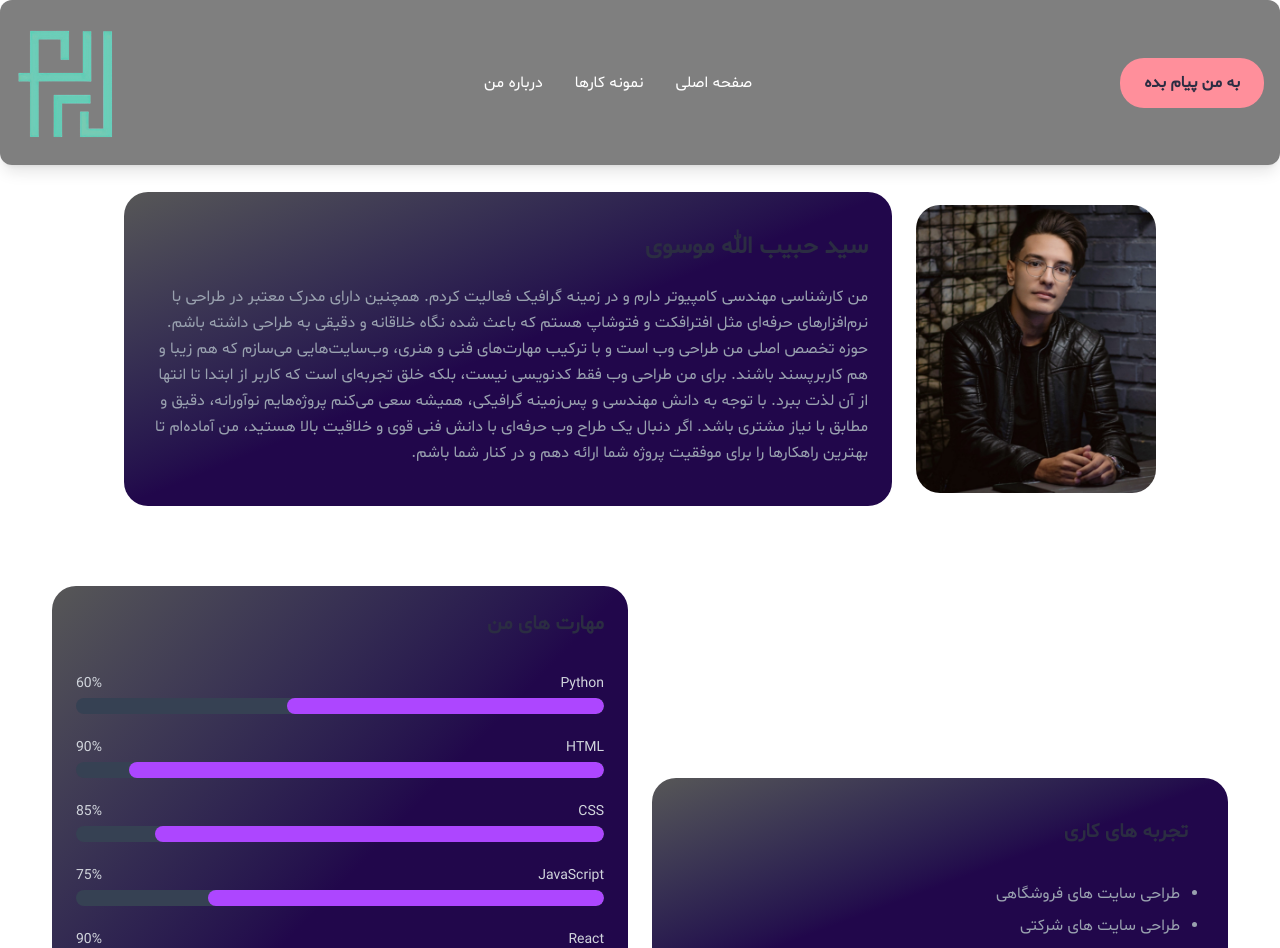
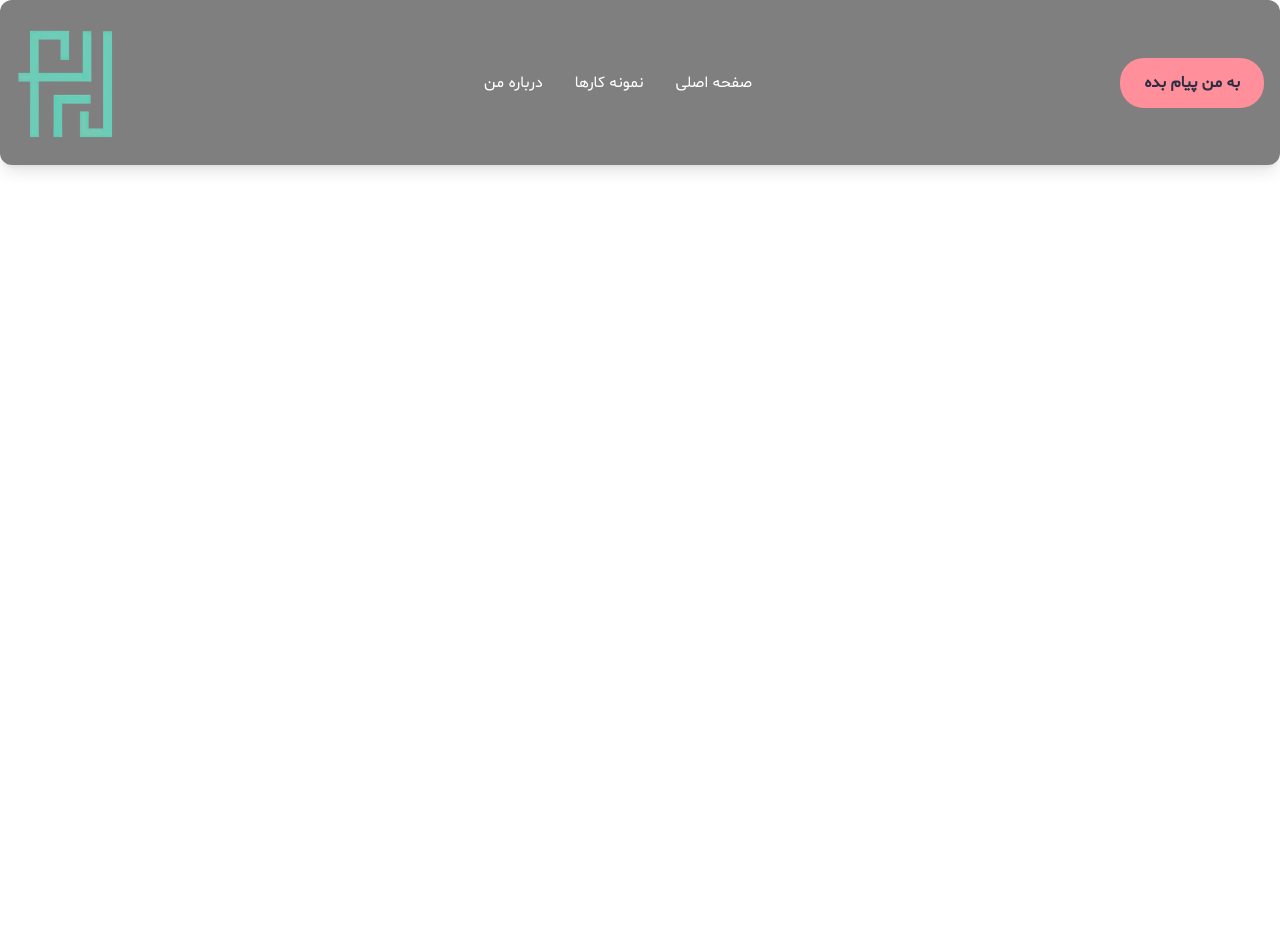
Before and after one commit to Habib2015s/NemooneKar, a Next.js app: page /darbare in a window 1280 px wide. Shown: the top 948 px of the page. After the commit the page ends 800 px from the top, so only its background shows below. Built offline with nearby package versions, Linux system fonts and the light colour scheme.

Commit message:
fix bugs

```diff
--- a/app/FooterMenu.js
+++ b/app/FooterMenu.js
@@ -1,5 +1,6 @@
 import React, { useEffect } from 'react'
 import HoverIcon from './HoverIcon';
+import Link from 'next/link';
 
 export default function FooterMenu() {
   useEffect(() => {
@@ -23,10 +24,15 @@ export default function FooterMenu() {
       <div
         style={{ fontFamily: "Shabnam" }}
         className="flex flex-col sm:flex-row gap-6 sm:gap-10 justify-center text-lg my-10 px-4"
-      >
+      ><Link href="/darbare">
         <p className='hover:text-[#FF8F9B] cursor-pointer text-center sm:text-left'>درباره من</p>
+      </Link>
+      <Link href="/nemone">
         <p className='hover:text-[#FF8F9B] cursor-pointer text-center sm:text-left'>نمونه کارها</p>
+      </Link>
+      <Link href="/home">
         <p className='hover:text-[#FF8F9B] cursor-pointer text-center sm:text-left'>صفحه اصلی</p>
+      </Link>
       </div>
     </div>
   );
--- a/app/Menu.js
+++ b/app/Menu.js
@@ -5,13 +5,24 @@ import Link from 'next/link'
 export default function Menu() {
   const [isScrolled, setIsScrolled] = useState(false);
   const [isHovered, setIsHovered] = useState(false);
+  const [windowWidth, setWindowWidth] = useState(0);
 
   useEffect(() => {
     const handleScroll = () => {
       setIsScrolled(window.scrollY > 20);
     };
+    const handleResize = () => {
+      setWindowWidth(window.innerWidth);
+    };
+
+    setWindowWidth(window.innerWidth); // مقدار اولیه عرض صفحه
     window.addEventListener("scroll", handleScroll);
-    return () => window.removeEventListener("scroll", handleScroll);
+    window.addEventListener("resize", handleResize);
+
+    return () => {
+      window.removeEventListener("scroll", handleScroll);
+      window.removeEventListener("resize", handleResize);
+    };
   }, []);
 
   const telegramLink = "https://t.me/Habib_m0";
@@ -100,7 +111,7 @@ export default function Menu() {
                   ? "matrix(1.2, 0.1, 0.1, 1.2, 0, 0)"
                   : "matrix(1, 0, 0, 1, 0, 0)",
                 transition: "transform 0.5s",
-                display: window.innerWidth < 768 ? "none" : "block",
+                display: windowWidth < 768 ? "none" : "block",
                 transformOrigin: "center",
                 scale: isScrolled ? 0.75 : 1,
               }}
--- a/app/darbare/page.js
+++ b/app/darbare/page.js
@@ -1,109 +1,155 @@
 "use client"
-import React, { useState, useEffect } from "react";
-import Menu from "../Menu";
+import React, { useEffect, useState } from 'react'
+import Link from 'next/link'
 
-export default function Page() {
-  const skillsData = [
-    { name: "Python", level: 60 },
-    { name: "HTML", level: 90 },
-    { name: "CSS", level: 85 },
-    { name: "JavaScript", level: 75 },
-    { name: "React", level: 90 },
-    { name: "Next.js", level: 100 },
-    { name: "Photoshop", level: 55 },
-    { name: "After Effects", level: 80 },
-  ];
+export default function Menu() {
+  const [isScrolled, setIsScrolled] = useState(false);
+  const [isHovered, setIsHovered] = useState(false);
+  const [isMobile, setIsMobile] = useState(false);
 
-  const [skills, setSkills] = useState(
-    skillsData.map(skill => ({ ...skill, current: 0 }))
-  );
-
+  // چک کردن اسکرول
   useEffect(() => {
-    const interval = setInterval(() => {
-      setSkills(prevSkills => {
-        let done = true;
-        const updatedSkills = prevSkills.map((skill, idx) => {
-          if (skill.current < skillsData[idx].level) {
-            done = false;
-            return { ...skill, current: Math.min(skill.current + 2, skillsData[idx].level) };
-          }
-          return skill;
-        });
-        if (done) clearInterval(interval);
-        return updatedSkills;
-      });
-    }, 30);
-    return () => clearInterval(interval);
+    const handleScroll = () => {
+      setIsScrolled(window.scrollY > 20);
+    };
+    window.addEventListener("scroll", handleScroll);
+    return () => window.removeEventListener("scroll", handleScroll);
   }, []);
 
+  // چک کردن اندازه صفحه (ریسایز)
+  useEffect(() => {
+    const handleResize = () => {
+      setIsMobile(window.innerWidth < 768);
+    };
+    handleResize(); // اول بار اجرا کن
+
+    window.addEventListener("resize", handleResize);
+    return () => window.removeEventListener("resize", handleResize);
+  }, []);
+
+  const telegramLink = "https://t.me/Habib_m0";
+
   return (
-    <div>
-      <Menu />
+    <>
+      <style jsx>{`
+        .navbar-container {
+          display: flex;
+          align-items: center;
+          transition: all 0.5s ease-in-out;
+          flex-wrap: wrap;
+        }
+        .logo-container {
+          transition: all 0.5s ease-in-out;
+        }
+        .menu-links {
+          display: flex;
+          gap: 2rem;
+          transition: all 0.5s ease-in-out;
+          font-family: Shabnam;
+          text-align: center;
+          flex-wrap: wrap;
+        }
+        .telegram-button {
+          background: #FF8F9B;
+          border-radius: 1.5rem;
+          cursor: pointer;
+          display: flex;
+          align-items: center;
+          justify-content: center;
+          margin-top: 0;
+          transition: all 0.5s ease-in-out;
+          font-family: Shabnam;
+          font-weight: bold;
+          color: #2B2D42;
+          border: none;
+        }
+        /* حالت موبایل */
+        @media (max-width: 768px) {
+          .navbar-container {
+            flex-direction: column;
+            align-items: center;
+            gap: 12px;
+          }
+          .menu-links {
+            order: 1;
+            gap: 1.2rem;
+            font-size: 0.9rem;
+          }
+          .telegram-button {
+            order: 2;
+            width: 100%;
+            max-width: 300px;
+            height: 40px;
+            font-size: 1rem;
+          }
+          .logo-container {
+            order: 0;
+            display: none;
+          }
+        }
+      `}</style>
+
       <div
-        style={{ fontFamily: "Shabnam", direction: "rtl" }}
-        className="px-4 md:px-0 min-h-screen flex flex-col"
+        className={`
+          fixed top-0 left-0 right-0 z-50 w-full
+          bg-black/50 backdrop-blur-md backdrop-saturate-150 rounded-xl shadow-lg text-white
+          transition-all duration-500 ease-in-out
+          ${isScrolled ? 'py-2' : 'py-6'}
+        `}
       >
-        {/* بخش معرفی */}
-        <div className="mt-48 flex flex-col md:flex-row gap-6 justify-center items-center">
-          <div className="w-full max-w-xs md:max-w-60 h-48 md:h-72 flex justify-center md:justify-end mb-4 md:mb-0">
-            <img
-              src="./me.jpg"
-              alt="me"
-              className="rounded-3xl h-full w-auto object-cover max-w-full"
-            />
-          </div>
-          <div className="max-w-3xl flex flex-col shadow-3xl gap-5 rounded-3xl p-6 bg-gradient-to-br from-[#575757] via-[#21074b] to-[#21074b]">
-            <p className="font-bold text-2xl mt-4 text-right">سید حبیب الله موسوی</p>
-            <p className="text-gray-400 text-right mb-4 text-sm md:text-base leading-relaxed">
-              من کارشناسی مهندسی کامپیوتر دارم و در زمینه گرافیک فعالیت کردم.
-              همچنین دارای مدرک معتبر در طراحی با نرم‌افزارهای حرفه‌ای مثل
-              افترافکت و فتوشاپ هستم که باعث شده نگاه خلاقانه و دقیقی به طراحی
-              داشته باشم. حوزه تخصص اصلی من طراحی وب است و با ترکیب مهارت‌های
-              فنی و هنری، وب‌سایت‌هایی می‌سازم که هم زیبا و هم کاربرپسند باشند.
-              برای من طراحی وب فقط کدنویسی نیست، بلکه خلق تجربه‌ای است که کاربر
-              از ابتدا تا انتها از آن لذت ببرد. با توجه به دانش مهندسی و
-              پس‌زمینه گرافیکی، همیشه سعی می‌کنم پروژه‌هایم نوآورانه، دقیق و
-              مطابق با نیاز مشتری باشد. اگر دنبال یک طراح وب حرفه‌ای با دانش
-              فنی قوی و خلاقیت بالا هستید، من آماده‌ام تا بهترین راهکارها را برای
-              موفقیت پروژه شما ارائه دهم و در کنار شما باشم.
-            </p>
-          </div>
-        </div>
+        <div className="max-w-screen-xl mx-auto px-4">
+          <div
+            className="navbar-container"
+            style={{
+              justifyContent: isScrolled ? 'center' : 'space-between',
+              gap: isScrolled ? '1rem' : '2.5rem',
+            }}
+          >
+            {/* لوگو */}
+            <div
+              className="logo-container"
+              style={{
+                display: isMobile ? "none" : "block",
+                transform: isHovered
+                  ? "matrix(1.2, 0.1, 0.1, 1.2, 0, 0)"
+                  : "matrix(1, 0, 0, 1, 0, 0)",
+                transition: "transform 0.5s",
+                transformOrigin: "center",
+                scale: isScrolled ? 0.75 : 1,
+              }}
+              onMouseEnter={() => setIsHovered(true)}
+              onMouseLeave={() => setIsHovered(false)}
+            >
+              <img
+                src="./pngg.png"
+                alt="logo"
+                className="w-[100px] h-auto cursor-pointer"
+              />
+            </div>
 
-        {/* بخش تجربه‌ها و مهارت‌ها - وسط صفحه */}
-        <div className="flex flex-col md:flex-row gap-6 my-20 flex-1 justify-center items-center">
-          {/* تجربه های کاری */}
-          <div className="max-w-xl flex flex-col h-fit shadow-3xl gap-5 rounded-3xl p-6 bg-gradient-to-br from-[#575757] via-[#21074b] to-[#21074b] flex-1">
-            <p className="text-right font-bold text-xl m-4">تجربه های کاری</p>
-            <ul className="list-disc text-gray-400 space-y-2 pr-6 text-sm md:text-base">
-              <li>طراحی سایت های فروشگاهی</li>
-              <li>طراحی سایت های شرکتی</li>
-              <li>طراحی قالب گرافیکی و پوستر</li>
-            </ul>
-          </div>
+            {/* لینک‌ها */}
+            <div className="menu-links">
+              <Link href="/darbare"><p className='hover:text-[#FF8F9B] cursor-pointer'>درباره من</p></Link>
+              <Link href="/nemone"><p className='hover:text-[#FF8F9B] cursor-pointer'>نمونه کارها</p></Link>
+              <Link href="/home"><p className='hover:text-[#FF8F9B] cursor-pointer'>صفحه اصلی</p></Link>
+            </div>
 
-          {/* مهارت های من */}
-          <div className="max-w-xl flex flex-col shadow-3xl gap-5 rounded-3xl p-6 bg-gradient-to-br from-[#575757] via-[#21074b] to-[#21074b] flex-1">
-            <p className="text-right font-bold text-xl mb-4">مهارت های من</p>
-            <div className="space-y-6">
-              {skills.map((skill, i) => (
-                <div key={i}>
-                  <div className="flex justify-between text-gray-300 text-sm mb-1">
-                    <span>{skill.name}</span>
-                    <span>{skill.current}%</span>
-                  </div>
-                  <div className="w-full bg-gray-700 rounded-full h-4 overflow-hidden relative">
-                    <div
-                      className="bg-purple-500 h-4 rounded-full transition-all duration-500 ease-out"
-                      style={{ width: `${skill.current}%` }}
-                    ></div>
-                  </div>
-                </div>
-              ))}
-            </div>
+            {/* دکمه */}
+            <button
+              className="telegram-button"
+              style={{
+                height: isScrolled ? 40 : 50,
+                padding: isScrolled ? "0 1rem" : "0 1.5rem",
+                fontSize: isScrolled ? "0.875rem" : "1rem",
+                transform: isScrolled ? "scale(0.9)" : "scale(1)",
+              }}
+              onClick={() => window.open(telegramLink, "_blank")}
+            >
+              به من پیام بده
+            </button>
           </div>
         </div>
       </div>
-    </div>
+    </>
   );
 }
```
